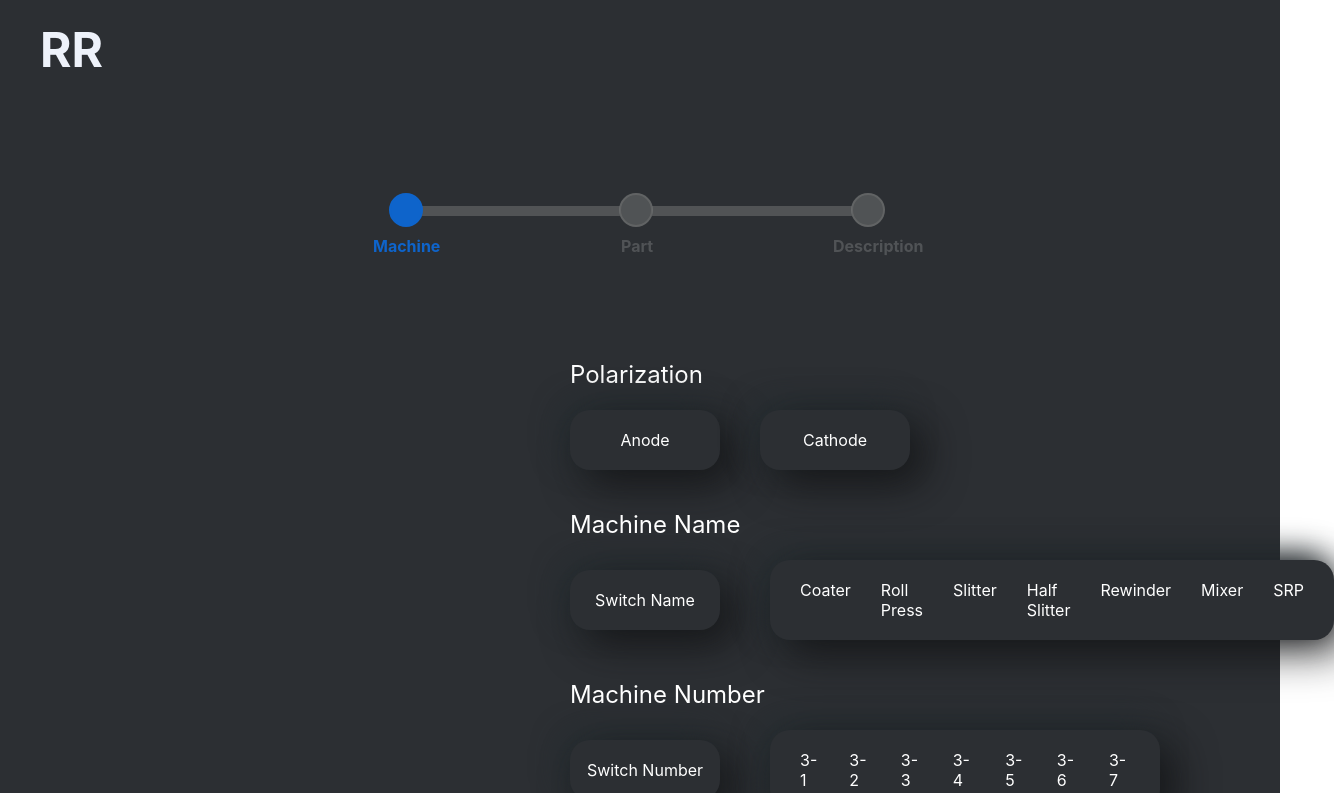
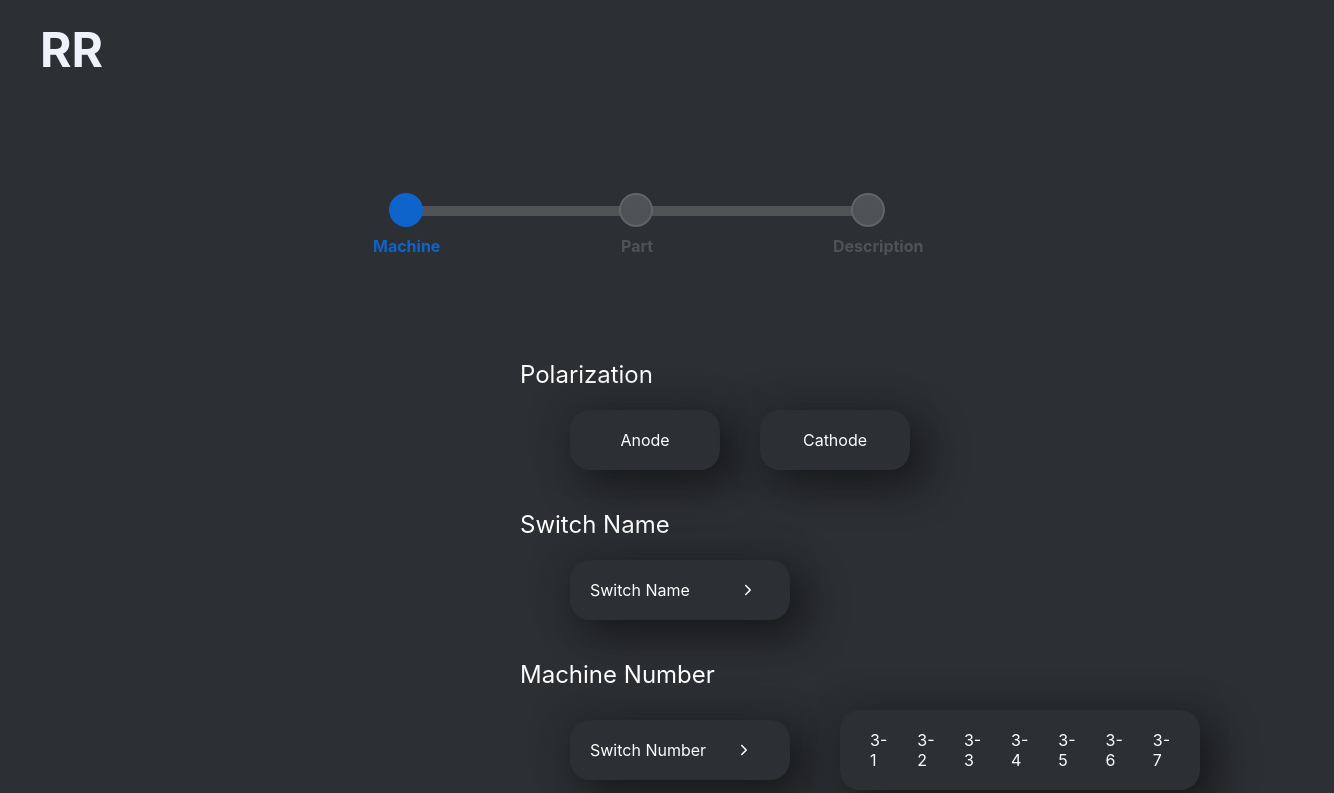
Before and after one commit to LukaszOlszewski96/RR-Repozitory, a React (Create React App) app: page / in a window 1280 px wide. Shown: the top 793 px of the page, 1334 px wide, since content can reach past the window. Built offline with nearby package versions, Linux system fonts and the light colour scheme.

Commit message:
Add fuction to show name line and numer, userstate

```diff
--- a/src/Modyfication/Formulage/FormulageMachine.css
+++ b/src/Modyfication/Formulage/FormulageMachine.css
@@ -11,7 +11,7 @@ a{
     width: 100%;
     height: 50px;
     position: relative;
-    left:250px;
+    left:200px;
 
 }
 .text-polarization p{
@@ -50,7 +50,7 @@ a{
     width: 100%;
     height: 50px;
     position: relative;
-    left:250px;
+    left:200px;
 }
 .text-machine-name p{
     margin: 0;
@@ -69,58 +69,53 @@ a{
 }
 .left-button{
     height: auto;
-    width: 170px;
+    width: auto;
     display: flex;
     align-items: center;
     margin-right:50px;
 }
-.left-button a{
+.switch-name{
     text-align: center;
-    width: 150px;
+    width: 200px;
     padding-top: 20px;
     padding-bottom: 20px;
+    padding-left: 20px;
     color: #ffff;
     background: #2C2F33;
     box-shadow: 14px 14px 40px rgba(16, 16, 18, 0.75), -7px -7px 30px #262E32;
     border-radius: 20px;
+    display: flex;
 }
-.rigcht-button-box{
-    height: auto;
-    width: 100%;
-    display: flex;
-    align-items: center;
-    margin-right:50px;
-}
-.all-name-box{
-    width: auto;
-    display: flex;
-    padding-left: 30px;
-    padding-right: 30px;
+.switch-number{
+    text-align: center;
+    width: 200px;
     padding-top: 20px;
     padding-bottom: 20px;
+    padding-left: 20px;
     color: #ffff;
     background: #2C2F33;
     box-shadow: 14px 14px 40px rgba(16, 16, 18, 0.75), -7px -7px 30px #262E32;
     border-radius: 20px;
+    display: flex;
 }
-.coater-name{
-    margin-right: 30px;
+.switch-name p{
+    margin:0;
+    padding:0;
+    position: relative;
+    left:50px;
+    top:2px;
 }
-.roll-press-name{
-    margin-right: 30px;
+.switch-number p{
+    margin:0;
+    padding:0;
+    position: relative;
+    left:30px;
+    top:2px;
 }
-.slitter-name{
-    margin-right: 30px;
+.rigcht-button-box{
+    height: auto;
+    display: flex;
+    align-items: center;
+    margin-right:50px;
+    opacity:100%;
 }
-.half-slitter-name{
-    margin-right: 30px;
-}
-.rewinder-name{
-    margin-right: 30px;
-}
-.mixer-name{
-    margin-right: 30px;
-}
-.SRP-name{
-    margin-right: 30px;
-}
--- a/src/Modyfication/Formulage/FormulageMachine.js
+++ b/src/Modyfication/Formulage/FormulageMachine.js
@@ -1,7 +1,18 @@
 import React from 'react';
 import "./FormulageMachine.css";
+import  {IoIosArrowForward} from "react-icons/io"
+import NameLine from './Line Name/NameLine';
+import LineNumber from './NumberLine/LineNumber';
+
 
 function FormulageMachine() {
+
+    const [showNameLine,setShowNameLine] = React.useState(false);
+
+    const clickName =()=>{
+        setShowNameLine(true);
+    }
+
     return (
         <div className="formulege-box-machine">
             <div className="text-polarization">
@@ -12,22 +23,14 @@ function FormulageMachine() {
                 <a href="/" className="Cathode-button">Cathode</a>
             </div>
             <div className="text-machine-name">
-                <p>Machine Name</p>
+                <p>Switch Name</p>
             </div>
             <div className="machine-name-button-box">
                 <div className="left-button">
-                    <a href="/">Switch Name</a>
+                    <a className="switch-name" href="/" onClick={clickName}>Switch Name <p><IoIosArrowForward/></p></a>
                 </div>
                 <div className="rigcht-button-box">
-                    <div className="all-name-box">
-                        <a href="/" className="coater-name" >Coater</a>
-                        <a href="/" className="roll-press-name">Roll Press</a>
-                        <a href="/" className="slitter-name">Slitter</a>
-                        <a href="/" className="half-slitter-name">Half Slitter</a>
-                        <a href="/" className="rewinder-name">Rewinder</a>
-                        <a href="/" className="mixer-name">Mixer</a>
-                        <a href="/" className="srp-name">SRP</a>
-                    </div>
+                    {showNameLine ? <NameLine/> : <div></div>}
                 </div>
             </div>
             <div className="text-machine-name">
@@ -35,22 +38,12 @@ function FormulageMachine() {
             </div>
             <div className="machine-name-button-box">
                 <div className="left-button">
-                    <a href="/">Switch Number</a>
+                    <a className="switch-number" href="/">Switch Number<p><IoIosArrowForward/></p></a>
                 </div>
                 <div className="rigcht-button-box">
-                    <div className="all-name-box">
-                        <a href="/" className="coater-name" >3-1</a>
-                        <a href="/" className="roll-press-name">3-2</a>
-                        <a href="/" className="slitter-name">3-3</a>
-                        <a href="/" className="half-slitter-name">3-4</a>
-                        <a href="/" className="rewinder-name">3-5</a>
-                        <a href="/" className="mixer-name">3-6</a>
-                        <a href="/" className="srp-name">3-7</a>
-                    </div>
+                    <LineNumber/>
                 </div>
             </div>
-
-
         </div>
     )
 }
--- /dev/null
+++ b/src/Modyfication/Formulage/Line Name/NameLine.css
@@ -0,0 +1,34 @@
+
+.all-name-box{
+    width: auto;
+    display: flex;
+    padding-left: 30px;
+    padding-right: 30px;
+    padding-top: 20px;
+    padding-bottom: 20px;
+    color: #ffff;
+    background: #2C2F33;
+    box-shadow: 14px 14px 40px rgba(16, 16, 18, 0.75), -7px -7px 30px #262E32;
+    border-radius: 20px;
+}
+.coater-name{
+    margin-right: 30px;
+}
+.roll-press-name{
+    margin-right: 30px;
+}
+.slitter-name{
+    margin-right: 30px;
+}
+.half-slitter-name{
+    margin-right: 30px;
+}
+.rewinder-name{
+    margin-right: 30px;
+}
+.mixer-name{
+    margin-right: 30px;
+}
+.SRP-name{
+    margin-right: 30px;
+}
--- /dev/null
+++ b/src/Modyfication/Formulage/Line Name/NameLine.js
@@ -0,0 +1,17 @@
+import React from 'react';
+import "./NameLine.css";
+
+function NameLine() {
+    return (
+                    <div className="all-name-box">
+                        <a value="coater" href="/" className="coater-name" >Coater</a>
+                        <a value="roll press" href="/" className="roll-press-name">Roll Press</a>
+                        <a value="slitter" href="/" className="slitter-name">Slitter</a>
+                        <a value="half slitter" href="/" className="half-slitter-name">Half Slitter</a>
+                        <a value="rewinder" href="/" className="rewinder-name">Rewinder</a>
+                        <a value="mixer" href="/" className="mixer-name">Mixer</a>
+                        <a value="srp" href="/" className="srp-name">SRP</a>
+                    </div>
+    )
+    }
+export default NameLine;
--- /dev/null
+++ b/src/Modyfication/Formulage/NumberLine/LineNumber.css
@@ -0,0 +1,34 @@
+
+.all-number-box{
+    width: auto;
+    display: flex;
+    padding-left: 30px;
+    padding-right: 30px;
+    padding-top: 20px;
+    padding-bottom: 20px;
+    color: #ffff;
+    background-color: #2C2F33;
+    box-shadow: 14px 14px 40px rgba(16, 16, 18, 0.75), -7px -7px 30px #262E32;
+    border-radius: 20px;
+}
+.coater-number{
+    margin-right: 30px;
+}
+.roll-press-number{
+    margin-right: 30px;
+}
+.slitter-number{
+    margin-right: 30px;
+}
+.half-slitter-number{
+    margin-right: 30px;
+}
+.rewinder-number{
+    margin-right: 30px;
+}
+.mixer-number{
+    margin-right: 30px;
+}
+.SRP-number{
+    margin-right: 30px;
+}
--- /dev/null
+++ b/src/Modyfication/Formulage/NumberLine/LineNumber.js
@@ -0,0 +1,18 @@
+import React from 'react';
+import "./LineNumber.css";
+
+function LineNumber() {
+    return (
+        <div className="all-number-box">
+                        <a href="/" className="coater-number" >3-1</a>
+                        <a href="/" className="roll-press-number">3-2</a>
+                        <a href="/" className="slitter-number">3-3</a>
+                        <a href="/" className="half-slitter-number">3-4</a>
+                        <a href="/" className="rewinder-number">3-5</a>
+                        <a href="/" className="mixer-number">3-6</a>
+                        <a href="/" className="srp-number">3-7</a>
+        </div>
+    )
+}
+
+export default LineNumber
--- a/src/index.css
+++ b/src/index.css
@@ -1,5 +1,6 @@
 body {
   margin: 0;
+  background: #2C2F33;
   font-family: -apple-system, BlinkMacSystemFont, 'Segoe UI', 'Roboto', 'Oxygen',
     'Ubuntu', 'Cantarell', 'Fira Sans', 'Droid Sans', 'Helvetica Neue',
     sans-serif;
```
